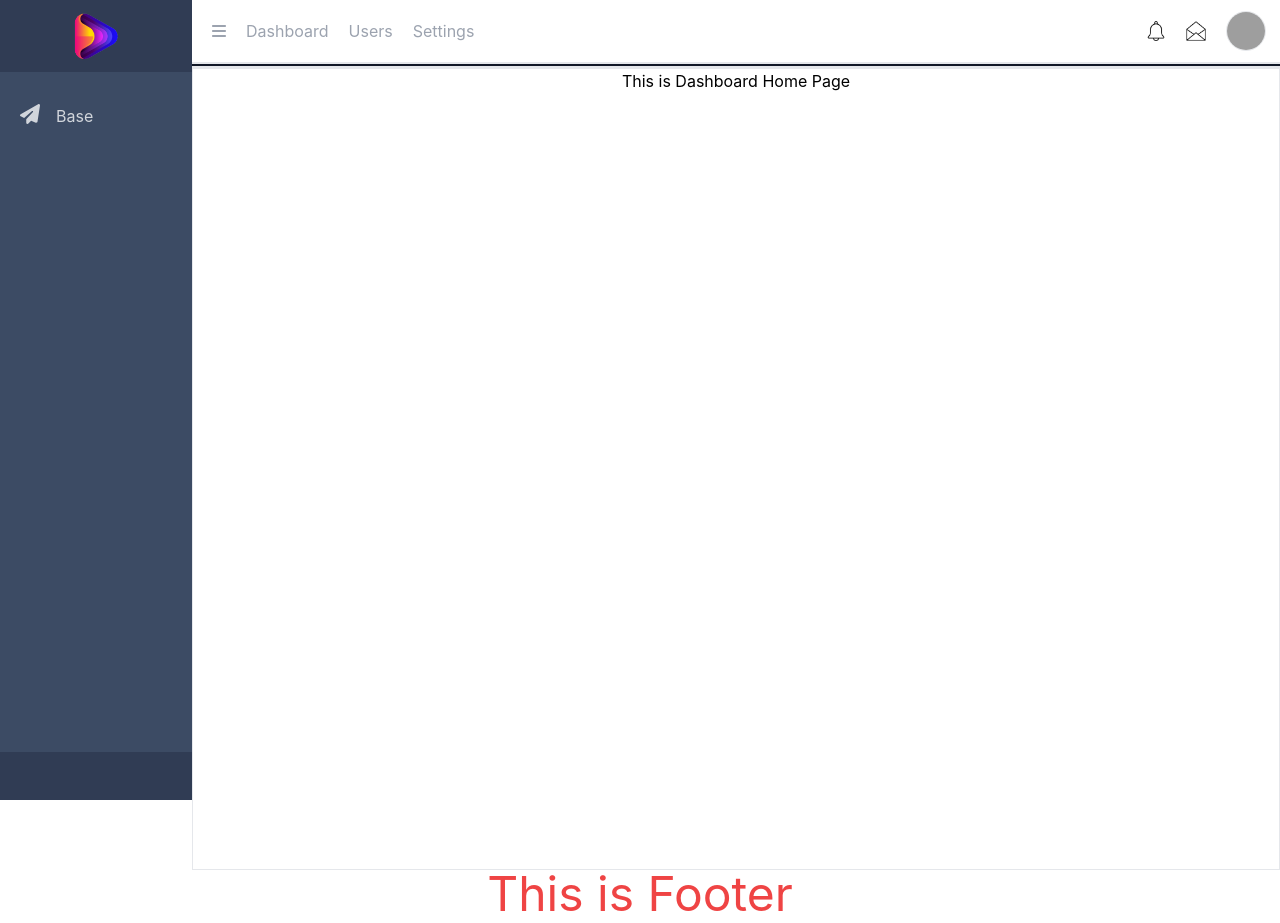
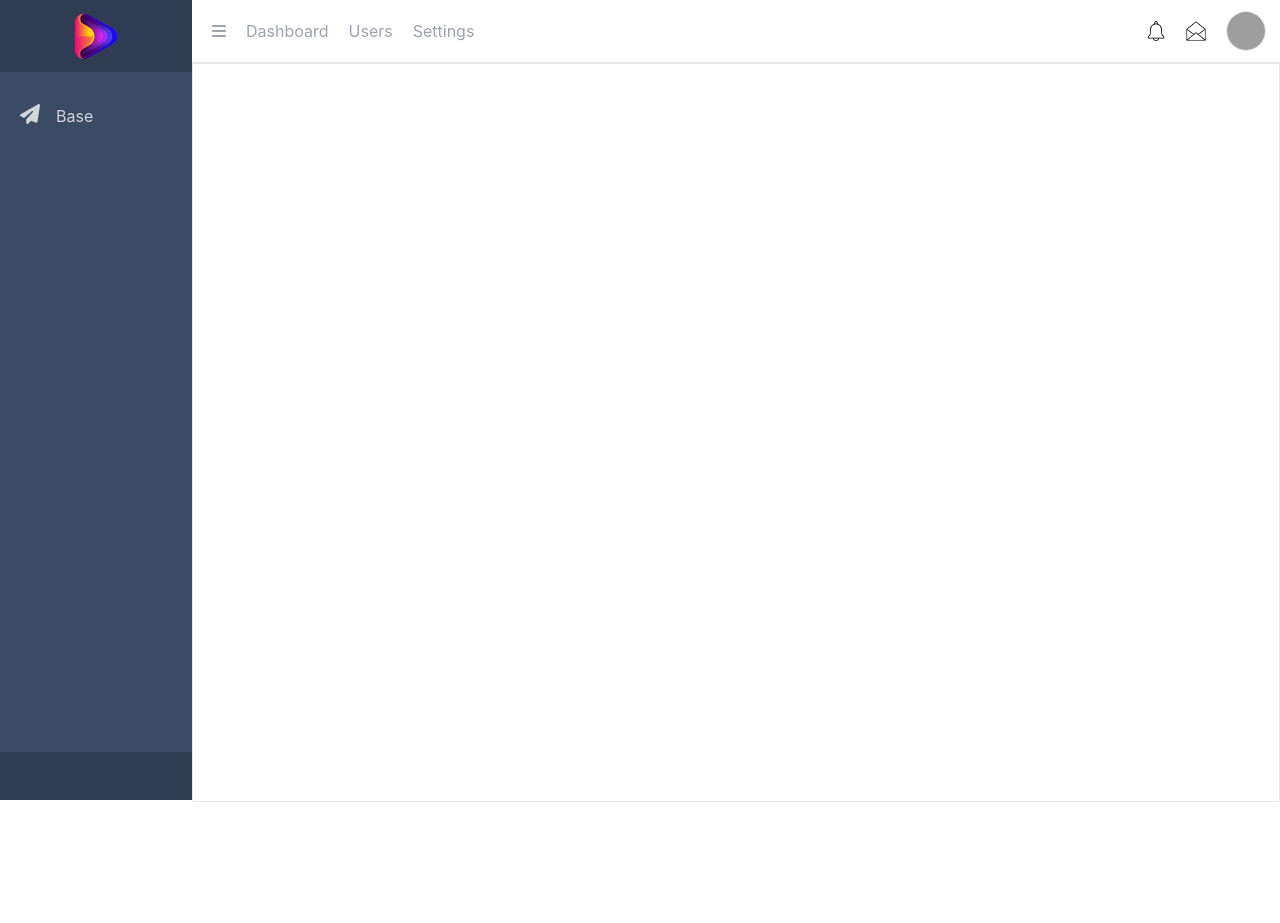
Before and after one commit to Ashraful2880/Dashboard-Registration, a React (Create React App) app: page /dashboard in a window 1280 px wide. After the commit the page ends 802 px from the top, so only its background shows below. Built offline with nearby package versions, Linux system fonts and the light colour scheme; grey boxes are pictures that could not be loaded; what tw-elements would draw is missing.

Commit message:
Header & Footer Remove From Dashboard

```diff
--- a/src/App.js
+++ b/src/App.js
@@ -1,4 +1,4 @@
-import { Route, Routes } from 'react-router-dom';
+import { Route, Routes, useLocation } from 'react-router-dom';
 import './App.css';
 import About from './Component/About/About';
 import Contact from './Component/Contact/Contact';
@@ -13,9 +13,10 @@ import Header from './Component/Shared/Header/Header';
 import Signup from './Component/Signup/Signup';
 
 function App() {
+  const location = useLocation();
   return (
     <div className="App">
-      <Header />
+      {location.pathname !== '/dashboard' && <Header />}
       <Routes>
         <Route path='/*' element={<NotFound />} />
         <Route path='/' element={<Home />} />
@@ -28,7 +29,7 @@ function App() {
         <Route path='/resetPassword' element={<ResetPassword />} />
         <Route path="/dashboard/*" element={<Dashboard />} />
       </Routes>
-      <Footer />
+      {location.pathname !== '/dashboard' && <Footer />}
     </div>
   );
 }
--- a/src/Component/Shared/Header/StickyNav.js
+++ b/src/Component/Shared/Header/StickyNav.js
@@ -5,7 +5,7 @@ import logo from "../../../Assests/Image/Logo.png";
 const StickyNav = ({ hide }) => {
     return (
         <div className="border-b-2">
-            <div className={`container mx-auto py-4 ${hide}`}>
+            <div className={`container mx-auto py-4 lg:block ${hide}`}>
                 <div className="lg:flex blobk justify-between items-center">
                     <div className="lg:flex block gap-x-2 items-center">
                         <img src={logo} alt="Main Logo" className="h-7 w-7 mx-auto" />
```
